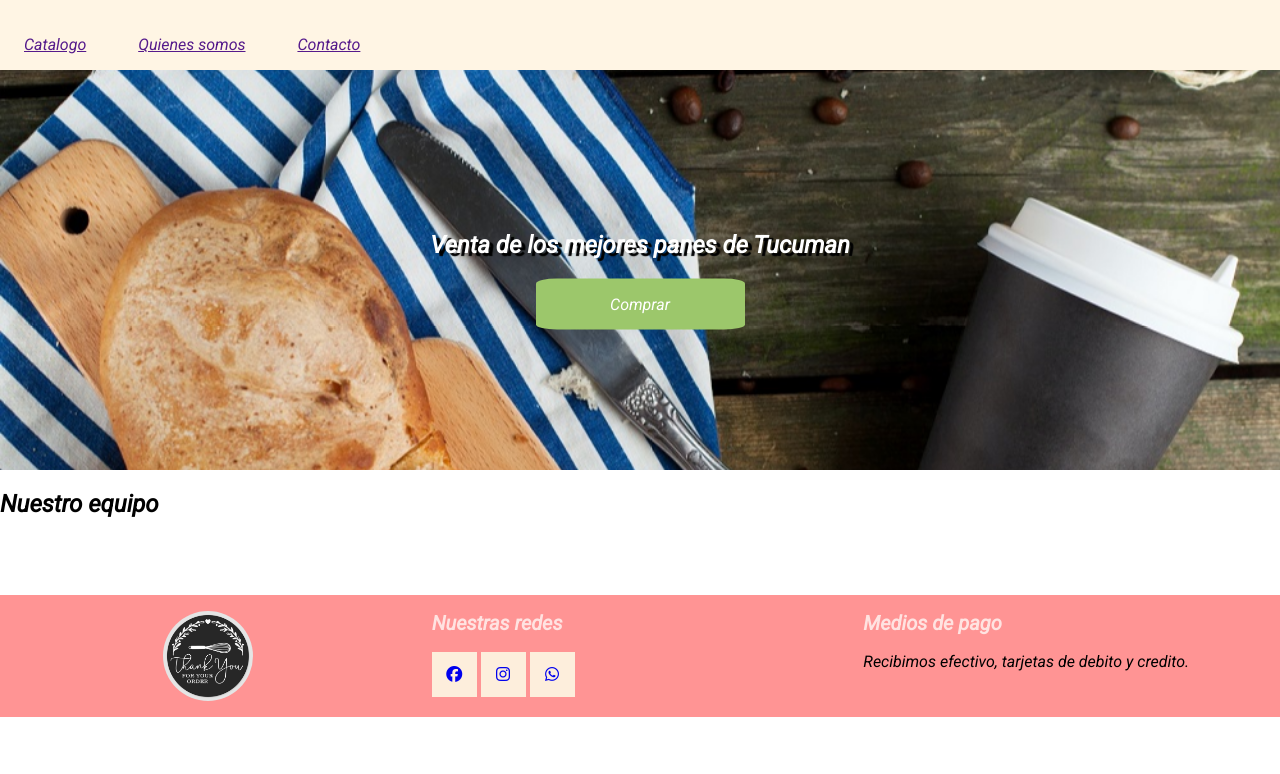
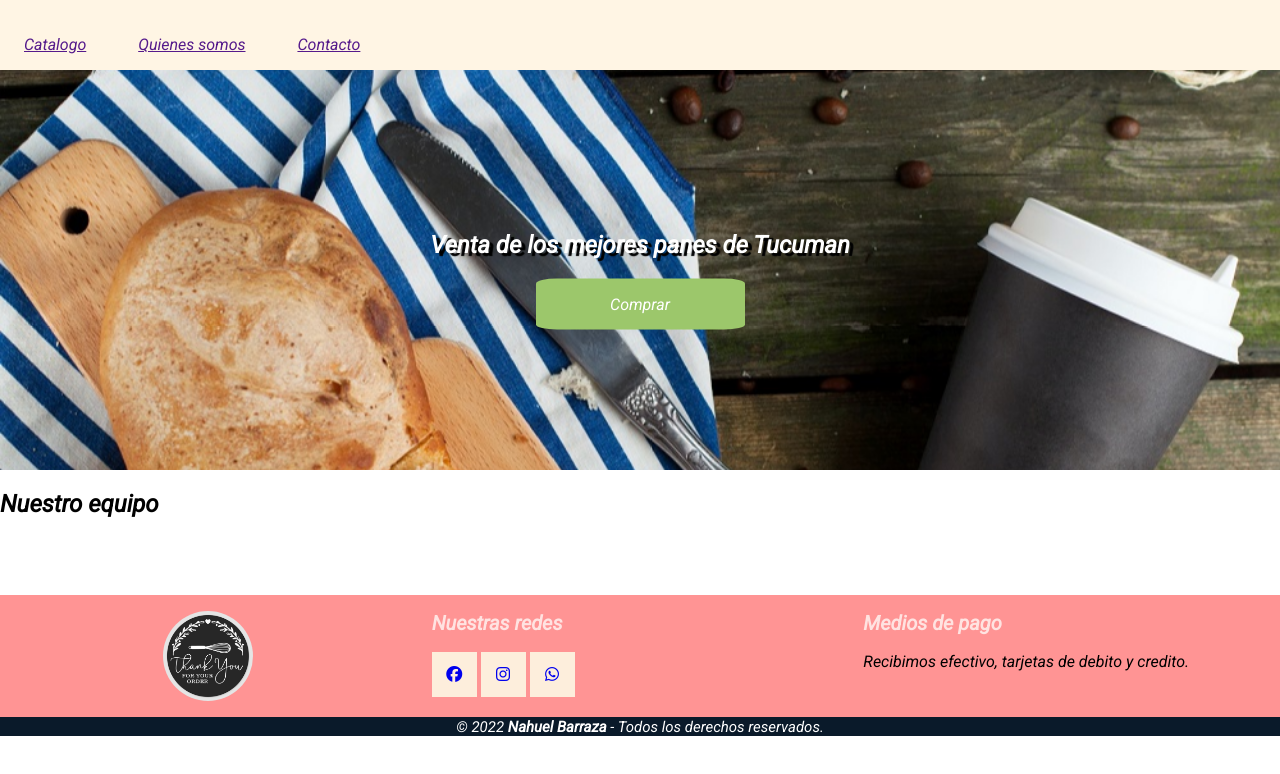
Before and after one commit to liNahuel/Proyecto-Coder-House, a website: page index.html in a window 1280 px wide. Drawn offline with Linux system fonts and the light colour scheme.

Commit message:
Agregamos cambios

```diff
--- a/index.html
+++ b/index.html
@@ -73,6 +73,9 @@
             <p class="footer_p">Recibimos efectivo, tarjetas de debito y credito.</p>
         </div>
     </div>
+    <div class="footer_copy contenedor">
+        <small>&copy; 2022 <b>Nahuel Barraza</b> - Todos los derechos reservados.</small>
+    </div>
 </footer>
 </body>
 <script src="https://kit.fontawesome.com/e2292c666a.js" crossorigin="anonymous"></script>
--- a/scss/partials/_footer.scss
+++ b/scss/partials/_footer.scss
@@ -41,3 +41,14 @@
         }
     }
 }
+
+.footer{
+    .footer_copy{
+    background-color: #0a1a2a;
+    text-align: center;
+    color: #fff;
+    small{
+font-size: 15px;
+    }
+    }
+}
```
Also changed, not shown: css/styles.css.
